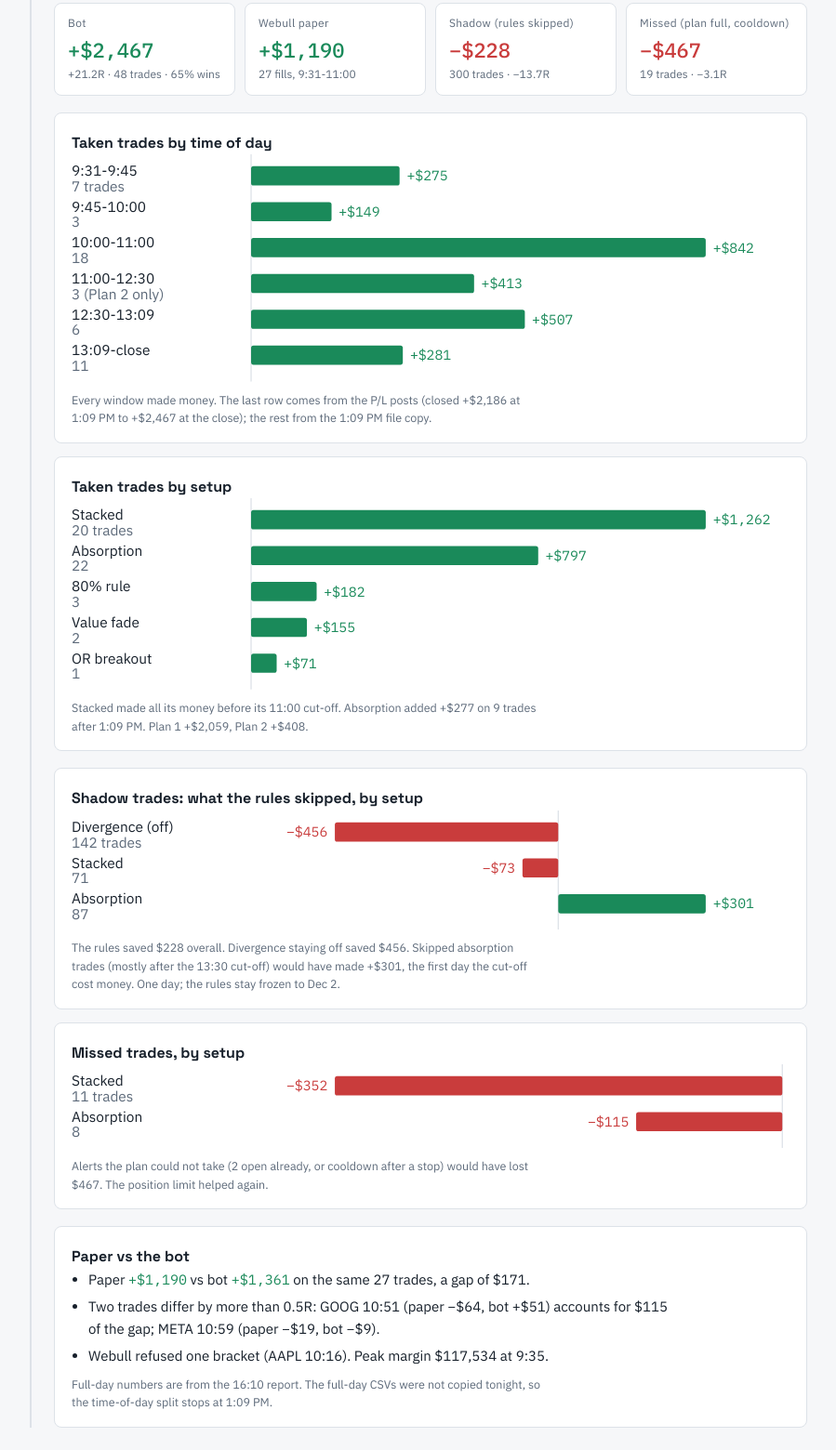
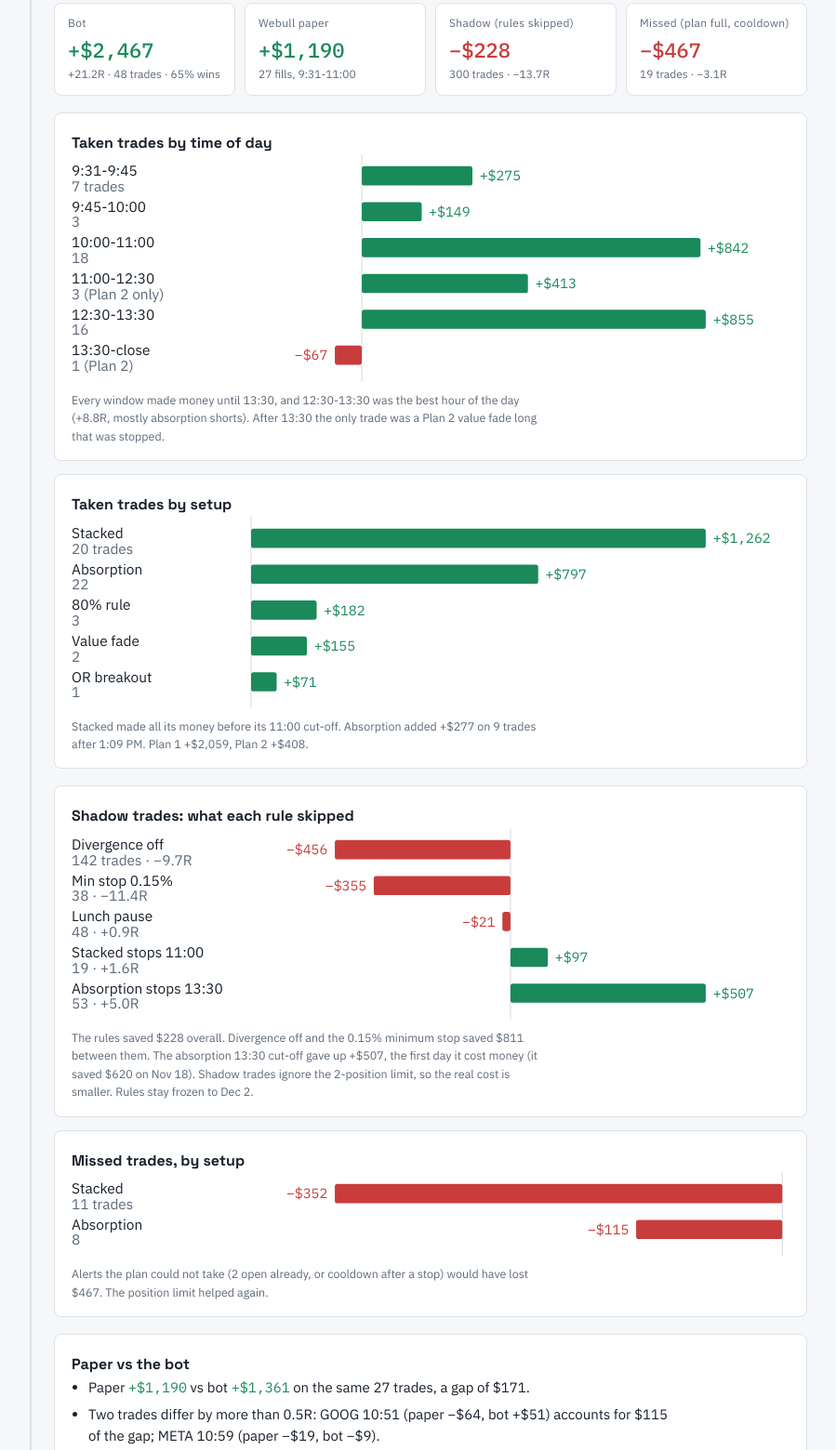
Before and after one commit to b7series-cell/footprint-guide, a plain HTML site: page review/index.html in a window 1280 px wide. Shown: the part 332-1892 px from the top of the page at 93% size, without its empty margins (262-1161 px from the left). Drawn offline with Linux system fonts and the light colour scheme.

Commit message:
Review page: Nov 19 full-day files (afternoon split, shadow by rule, GOOG 10:51)
Co-Authored-By: Claude Opus 5.5 <noreply@anthropic.com>
Claude-Session: https://claude.ai/code/session_01DHtEr6mduyepkdVgye67KR

```diff
--- a/review/index.html
+++ b/review/index.html
@@ -87,8 +87,8 @@ a{color:var(--accent)}
     <div class="two">
       <div class="card">
         <h3>Taken trades by time of day</h3>
-        <div class="chart" data-chart="hbar" data-rows='[["9:31-9:45",275,"7 trades"],["9:45-10:00",149,"3"],["10:00-11:00",842,"18"],["11:00-12:30",413,"3 (Plan 2 only)"],["12:30-13:09",507,"6"],["13:09-close",281,"11"]]'></div>
-        <p class="cap">Every window made money. The last row comes from the P/L posts (closed +$2,186 at 1:09 PM to +$2,467 at the close); the rest from the 1:09 PM file copy.</p>
+        <div class="chart" data-chart="hbar" data-rows='[["9:31-9:45",275,"7 trades"],["9:45-10:00",149,"3"],["10:00-11:00",842,"18"],["11:00-12:30",413,"3 (Plan 2 only)"],["12:30-13:30",855,"16"],["13:30-close",-67,"1 (Plan 2)"]]'></div>
+        <p class="cap">Every window made money until 13:30, and 12:30-13:30 was the best hour of the day (+8.8R, mostly absorption shorts). After 13:30 the only trade was a Plan 2 value fade long that was stopped.</p>
       </div>
       <div class="card">
         <h3>Taken trades by setup</h3>
@@ -99,9 +99,9 @@ a{color:var(--accent)}
 
     <div class="two">
       <div class="card">
-        <h3>Shadow trades: what the rules skipped, by setup</h3>
-        <div class="chart" data-chart="hbar" data-rows='[["Divergence (off)",-456,"142 trades"],["Stacked",-73,"71"],["Absorption",301,"87"]]'></div>
-        <p class="cap">The rules saved $228 overall. Divergence staying off saved $456. Skipped absorption trades (mostly after the 13:30 cut-off) would have made +$301, the first day the cut-off cost money. One day; the rules stay frozen to Dec 2.</p>
+        <h3>Shadow trades: what each rule skipped</h3>
+        <div class="chart" data-chart="hbar" data-rows='[["Divergence off",-456,"142 trades · −9.7R"],["Min stop 0.15%",-355,"38 · −11.4R"],["Lunch pause",-21,"48 · +0.9R"],["Stacked stops 11:00",97,"19 · +1.6R"],["Absorption stops 13:30",507,"53 · +5.0R"]]'></div>
+        <p class="cap">The rules saved $228 overall. Divergence off and the 0.15% minimum stop saved $811 between them. The absorption 13:30 cut-off gave up +$507, the first day it cost money (it saved $620 on Nov 18). Shadow trades ignore the 2-position limit, so the real cost is smaller. Rules stay frozen to Dec 2.</p>
       </div>
       <div class="card">
         <h3>Missed trades, by setup</h3>
@@ -117,7 +117,7 @@ a{color:var(--accent)}
         <li>Two trades differ by more than 0.5R: GOOG 10:51 (paper −$64, bot +$51) accounts for $115 of the gap; META 10:59 (paper −$19, bot −$9).</li>
         <li>Webull refused one bracket (AAPL 10:16). Peak margin $117,534 at 9:35.</li>
       </ul>
-      <p class="cap">Full-day numbers are from the 16:10 report. The full-day CSVs were not copied tonight, so the time-of-day split stops at 1:09 PM.</p>
+      <p class="cap">GOOG 10:51: paper filled at 10:52:11 and both halves were stopped at 286.74 by 10:53:42; the bot booked its target instead. Most likely the bot's Nasdaq-only bars never printed the 286.71 stop, so it held on and later caught the drop. Being checked against the bars.</p>
     </div>
   </div>
 </section>
@@ -314,7 +314,7 @@ a{color:var(--accent)}
   </div>
 </section>
 
-<p class="foot">Source: the review doc <a href="https://claude.ai/artifact/GGRp9RkCYsNRTideksxFw6">Why the bot keeps losing</a>, the server's outcomes and shadow.csv, and the variant backtest. Updated Nov 19, 4:45 PM ET.</p>
+<p class="foot">Source: the review doc <a href="https://claude.ai/artifact/GGRp9RkCYsNRTideksxFw6">Why the bot keeps losing</a>, the server's outcomes and shadow.csv, and the variant backtest. Updated Nov 19, 5:50 PM ET.</p>
 </div>
 
 <script>
```
